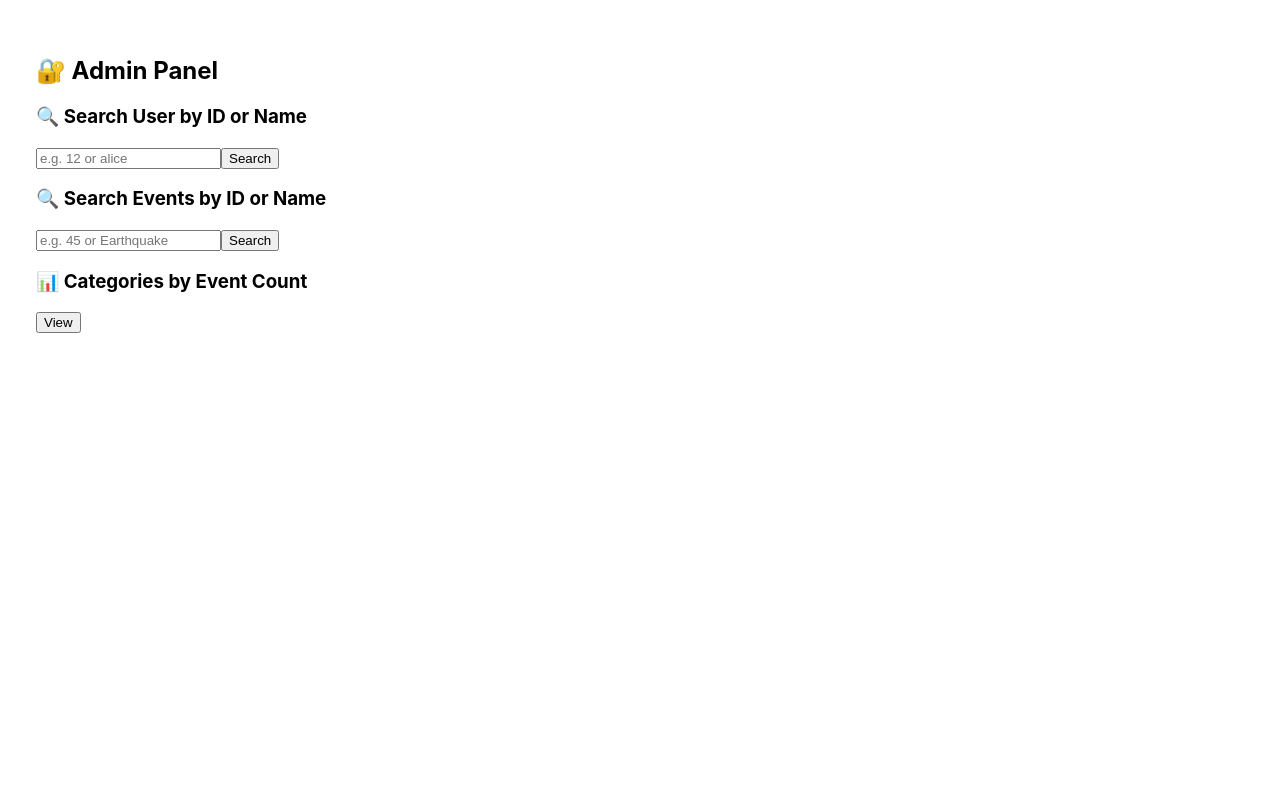
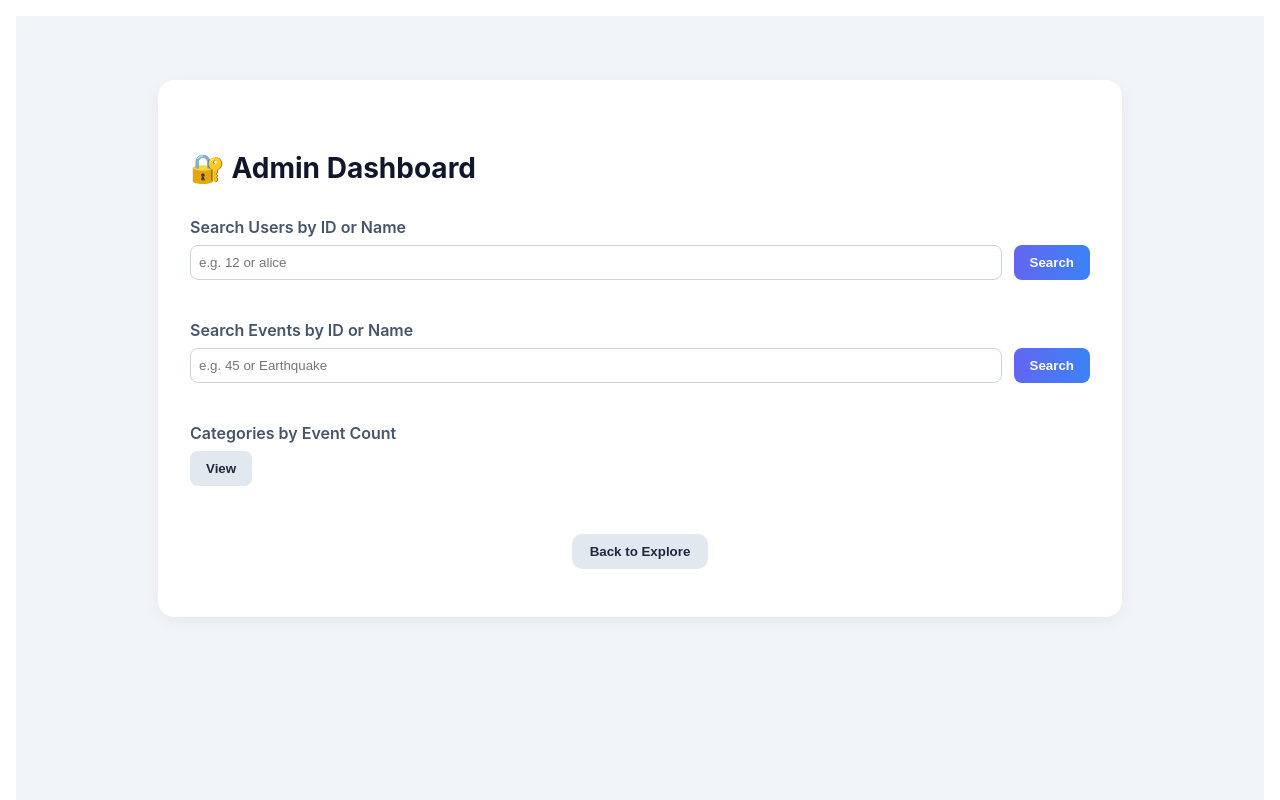
Before and after one commit to ArchieMucharla/Timely, a React (Create React App) app in the folder my-app/: page /admin in a window 1280 px wide. Shown: the top 800 px of the page. Built offline with nearby package versions, Linux system fonts and the light colour scheme.

Commit message:
refactor: update Admin and Login pages with improved styling and navigation

```diff
--- a/my-app/src/pages/AdminDashboard.js
+++ b/my-app/src/pages/AdminDashboard.js
@@ -1,86 +1,191 @@
 import React, { useState } from 'react';
+import { useNavigate } from 'react-router-dom';
+
+const BACKEND = 'http://localhost:5050';
 
 export default function AdminPage() {
+  const navigate = useNavigate();
   const [userSearch, setUserSearch] = useState('');
   const [userResults, setUserResults] = useState([]);
-
   const [eventSearch, setEventSearch] = useState('');
   const [eventResults, setEventResults] = useState([]);
-
   const [categoriesByCount, setCategoriesByCount] = useState([]);
 
   const searchUsers = async () => {
-    const res = await fetch(`http://localhost:5050/api/admin/users?search=${userSearch}`,  { credentials: 'include' });
+    const res = await fetch(`${BACKEND}/api/admin/users?search=${userSearch}`, { credentials: 'include' });
     const data = await res.json();
-    console.log('👀 API returned:', data);
     setUserResults(data);
   };
 
   const searchEvents = async () => {
-    const res = await fetch(`http://localhost:5050/api/admin/events?search=${eventSearch}`,  { credentials: 'include' });
+    const res = await fetch(`${BACKEND}/api/admin/events?search=${eventSearch}`, { credentials: 'include' });
     const data = await res.json();
     setEventResults(data);
   };
 
   const fetchCategoriesByEventCount = async () => {
-    const res = await fetch(`http://localhost:5050/api/admin/categories-by-event-count`,  { credentials: 'include' });
+    const res = await fetch(`${BACKEND}/api/admin/categories-by-event-count`, { credentials: 'include' });
     const data = await res.json();
     setCategoriesByCount(data);
   };
 
+  const resultCardStyle = {
+    backgroundColor: '#f8fafc',
+    padding: '12px 16px',
+    borderRadius: '10px',
+    boxShadow: '0 2px 5px rgba(0,0,0,0.03)',
+    marginBottom: '0.75rem',
+    color: '#1e293b',
+  };
 
   return (
-    <div style={{ padding: '20px' }}>
-      <h2>🔐 Admin Panel</h2>
+    <div
+      style={{
+        minHeight: '100vh',
+        backgroundColor: '#f1f5f9',
+        padding: '4rem 1.5rem',
+        fontFamily: '"Inter", sans-serif',
+      }}
+    >
+      <div
+        style={{
+          maxWidth: '900px',
+          margin: '0 auto',
+          backgroundColor: '#ffffff',
+          borderRadius: '16px',
+          boxShadow: '0 4px 16px rgba(0,0,0,0.06)',
+          padding: '3rem 2rem',
+        }}
+      >
+        <h2 style={{ fontSize: '1.75rem', fontWeight: '700', marginBottom: '2rem', color: '#0f172a' }}>
+          🔐 Admin Dashboard
+        </h2>
 
         {/* Search Users */}
-      <section>
-        <h3>🔍 Search User by ID or Name</h3>
+        <section style={{ marginBottom: '2.5rem' }}>
+          <label style={{ fontWeight: '600', color: '#475569' }}>Search Users by ID or Name</label>
+          <div style={{ display: 'flex', gap: '0.75rem', marginTop: '0.5rem' }}>
             <input
               value={userSearch}
               onChange={(e) => setUserSearch(e.target.value)}
               placeholder="e.g. 12 or alice"
+              style={{
+                flex: 1,
+                padding: '0.5rem',
+                borderRadius: '8px',
+                border: '1px solid #cbd5e1',
+              }}
             />
-        <button onClick={searchUsers}>Search</button>
-        <ul>
-          {Array.isArray(userResults) && userResults.map((user) => (
-            <li key={user.user_id}>
-              {user.username} (ID: {user.id}, Role: {user.role})
-            </li>
+            <button
+              onClick={searchUsers}
+              style={{
+                padding: '10px 16px',
+                background: 'linear-gradient(to right, #6366f1, #3b82f6)',
+                border: 'none',
+                color: '#fff',
+                borderRadius: '8px',
+                fontWeight: '600',
+                cursor: 'pointer',
+              }}
+            >
+              Search
+            </button>
+          </div>
+          <div style={{ marginTop: '1rem' }}>
+            {userResults.map((user) => (
+              <div key={user.user_id} style={resultCardStyle}>
+                <strong>{user.username}</strong> (ID: {user.id}, Role: {user.role})
+              </div>
             ))}
-        </ul>
+          </div>
         </section>
 
         {/* Search Events */}
-      <section>
-        <h3>🔍 Search Events by ID or Name</h3>
+        <section style={{ marginBottom: '2.5rem' }}>
+          <label style={{ fontWeight: '600', color: '#475569' }}>Search Events by ID or Name</label>
+          <div style={{ display: 'flex', gap: '0.75rem', marginTop: '0.5rem' }}>
             <input
               value={eventSearch}
               onChange={(e) => setEventSearch(e.target.value)}
               placeholder="e.g. 45 or Earthquake"
+              style={{
+                flex: 1,
+                padding: '0.5rem',
+                borderRadius: '8px',
+                border: '1px solid #cbd5e1',
+              }}
             />
-        <button onClick={searchEvents}>Search</button>
-        <ul>
-          {Array.isArray(eventResults) && eventResults.map((ev) => (
-            <li key={ev.id}>
-              ID: {ev.event_id}, Title: {ev.event_name}, Created by User {ev.user_id}
-            </li>
+            <button
+              onClick={searchEvents}
+              style={{
+                padding: '10px 16px',
+                background: 'linear-gradient(to right, #6366f1, #3b82f6)',
+                border: 'none',
+                color: '#fff',
+                borderRadius: '8px',
+                fontWeight: '600',
+                cursor: 'pointer',
+              }}
+            >
+              Search
+            </button>
+          </div>
+          <div style={{ marginTop: '1rem' }}>
+            {eventResults.map((ev) => (
+              <div key={ev.id} style={resultCardStyle}>
+                <strong>{ev.event_name}</strong><br />
+                ID: {ev.event_id}, Created by User {ev.user_id}
+              </div>
             ))}
-        </ul>
+          </div>
         </section>
 
         {/* Categories by Event Count */}
-      <section>
-        <h3>📊 Categories by Event Count</h3>
-        <button onClick={fetchCategoriesByEventCount}>View</button>
-        <ul>
-          {Array.isArray(categoriesByCount) && categoriesByCount.map((cat) => (
-            <li key={cat.category_id}>
-              {cat.category_name} — {cat.event_count} events
-            </li>
+        <section style={{ marginBottom: '3rem' }}>
+          <label style={{ fontWeight: '600', color: '#475569' }}>Categories by Event Count</label>
+          <div style={{ marginTop: '0.5rem' }}>
+            <button
+              onClick={fetchCategoriesByEventCount}
+              style={{
+                padding: '10px 16px',
+                background: '#e2e8f0',
+                border: 'none',
+                borderRadius: '8px',
+                fontWeight: '600',
+                cursor: 'pointer',
+                color: '#1e293b',
+              }}
+            >
+              View
+            </button>
+          </div>
+          <div style={{ marginTop: '1rem' }}>
+            {categoriesByCount.map((cat) => (
+              <div key={cat.category_id} style={resultCardStyle}>
+                <strong>{cat.category_name}</strong> — {cat.event_count} events
+              </div>
             ))}
-        </ul>
+          </div>
         </section>
+
+        {/* Back Button */}
+        <div style={{ display: 'flex', justifyContent: 'center' }}>
+          <button
+            onClick={() => navigate('/')}
+            style={{
+              padding: '10px 18px',
+              background: '#e2e8f0',
+              border: 'none',
+              borderRadius: '10px',
+              fontWeight: '600',
+              cursor: 'pointer',
+              color: '#1e293b',
+            }}
+          >
+            Back to Explore
+          </button>
+        </div>
+      </div>
     </div>
   );
 }
--- a/my-app/src/pages/LoginPage.js
+++ b/my-app/src/pages/LoginPage.js
@@ -7,12 +7,11 @@ function LoginPage() {
   const [currentUser, setCurrentUser] = useState(null);
   const navigate = useNavigate();
 
-  // Check if user is already logged in
   useEffect(() => {
     fetch('http://localhost:5050/api/users/me', {
       credentials: 'include',
     })
-      .then((res) => res.ok ? res.json() : null)
+      .then((res) => (res.ok ? res.json() : null))
       .then(setCurrentUser)
       .catch(() => {});
   }, []);
@@ -27,7 +26,7 @@ function LoginPage() {
     });
 
     if (res.ok) {
-      navigate('/'); // ✅ Redirect to Events page
+      navigate('/');
     } else {
       alert('Login failed');
     }
@@ -50,36 +49,111 @@ function LoginPage() {
   };
 
   return (
-    <div style={{ padding: '2rem' }}>
-      <h2>{currentUser ? `👋 Welcome ${currentUser.username}` : 'Login or Register'}</h2>
+    <div
+      style={{
+        minHeight: '100vh',
+        backgroundColor: '#f1f5f9',
+        display: 'flex',
+        justifyContent: 'center',
+        alignItems: 'center',
+        fontFamily: '"Inter", sans-serif',
+        padding: '2rem',
+      }}
+    >
+      <div
+        style={{
+          width: '100%',
+          maxWidth: '420px',
+          backgroundColor: '#ffffff',
+          borderRadius: '16px',
+          boxShadow: '0 4px 16px rgba(0,0,0,0.06)',
+          padding: '2.5rem 2rem',
+        }}
+      >
+        <h2
+          style={{
+            fontSize: '1.5rem',
+            fontWeight: '700',
+            marginBottom: '1.5rem',
+            color: '#0f172a',
+            textAlign: 'center',
+          }}
+        >
+          {currentUser ? `👋 Welcome ${currentUser.username}` : 'Login or Register'}
+        </h2>
 
         <form onSubmit={handleLogin}>
-        <div>
-          <label>Username</label><br />
+          <div style={{ marginBottom: '1rem' }}>
+            <label style={{ fontWeight: '600', color: '#475569' }}>Username</label>
             <input
               type="text"
               value={username}
               onChange={(e) => setUsername(e.target.value)}
               required
+              style={{
+                width: '100%',
+                padding: '10px',
+                borderRadius: '10px',
+                border: '1px solid #cbd5e1',
+                marginTop: '0.25rem',
+              }}
             />
           </div>
-        <div style={{ marginTop: '1rem' }}>
-          <label>Password</label><br />
+
+          <div style={{ marginBottom: '1.5rem' }}>
+            <label style={{ fontWeight: '600', color: '#475569' }}>Password</label>
             <input
               type="password"
               value={password}
               onChange={(e) => setPassword(e.target.value)}
               required
+              style={{
+                width: '100%',
+                padding: '10px',
+                borderRadius: '10px',
+                border: '1px solid #cbd5e1',
+                marginTop: '0.25rem',
+              }}
             />
           </div>
-        <div style={{ marginTop: '1.5rem' }}>
-          <button type="submit">Log In</button>
-          <button type="button" onClick={handleRegister} style={{ marginLeft: '1rem' }}>
+
+          <div style={{ display: 'flex', gap: '1rem', marginTop: '1.5rem' }}>
+            <button
+              type="submit"
+              style={{
+                flex: 1,
+                padding: '10px 16px',
+                background: 'linear-gradient(to right, #6366f1, #3b82f6)',
+                border: 'none',
+                color: '#fff',
+                borderRadius: '10px',
+                fontWeight: '600',
+                cursor: 'pointer',
+              }}
+            >
+              Log In
+            </button>
+
+            <button
+              type="button"
+              onClick={handleRegister}
+              style={{
+                flex: 1,
+                padding: '10px 16px',
+                background: '#e2e8f0',
+                border: 'none',
+                borderRadius: '10px',
+                fontWeight: '600',
+                cursor: 'pointer',
+                color: '#1e293b',
+              }}
+            >
               Create Account
             </button>
           </div>
         </form>
       </div>
+    </div>
   );
 }
 
```
Lines whose indentation alone changed are shown as unchanged.
